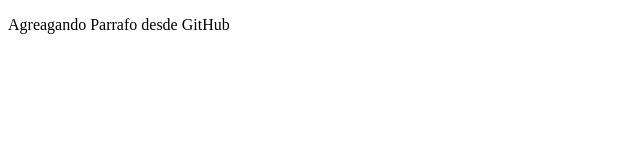
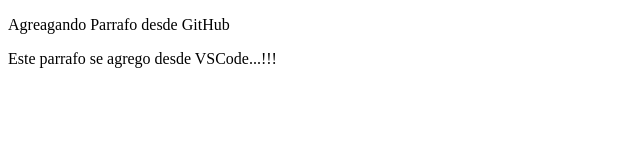
Before and after one commit to Ecos2021/ProyectoWebVSCode1, a plain HTML site: page index.html in a window 1280 px wide. Shown: the whole page, without its empty margins (0-640 px from the left). Drawn offline with Linux system fonts and the light colour scheme.

Commit message:
cambio desde VSCode

```diff
--- a/index.html
+++ b/index.html
@@ -4,10 +4,11 @@
     <meta charset="UTF-8">
     <meta http-equiv="X-UA-Compatible" content="IE=edge">
     <meta name="viewport" content="width=device-width, initial-scale=1.0">
-    <title>DAquí va el Título del Documento</title>
+    <title>Aquí va el Título del Documento</title>
 </head>
 <body>
     <p> Agreagando Parrafo desde GitHub</p>
+    <p> Este parrafo se agrego desde VSCode...!!! </p>
 
 </body>
 </html>
```
